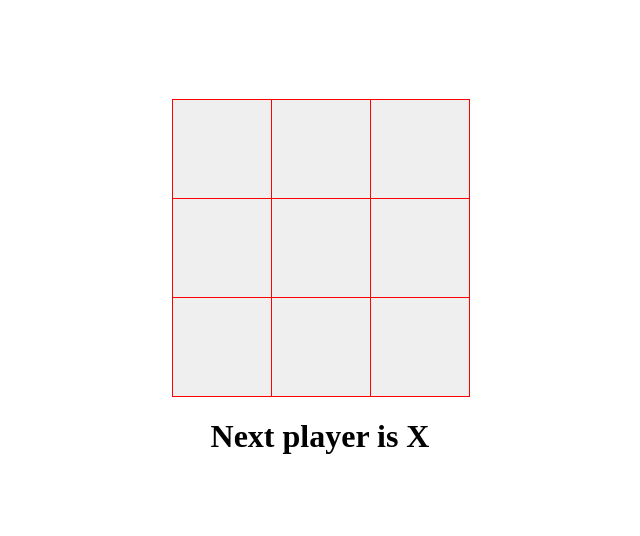
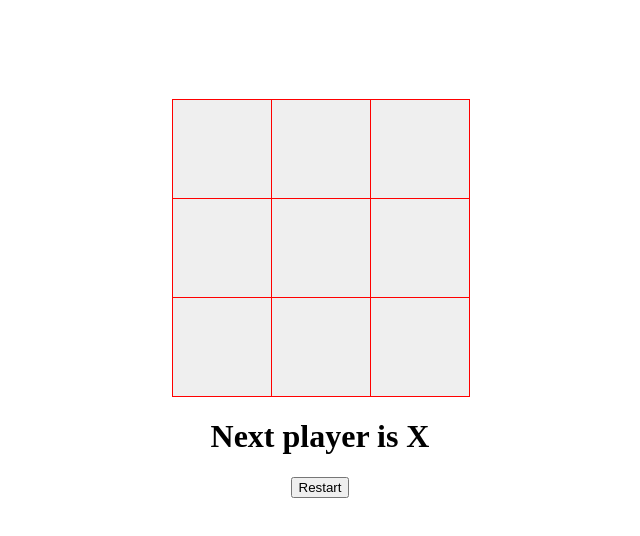
Before and after one commit to LaurenCummings/react-samples, a React (Vite) app: page / in a window 1280 px wide. Shown: the top 536 px of the page, without its empty margins (320-960 px from the left). Built offline with nearby package versions, Linux system fonts and the light colour scheme.

Commit message:
Added restart button

```diff
--- a/src/components/TicTacToe.jsx
+++ b/src/components/TicTacToe.jsx
@@ -41,11 +41,16 @@ function TicTacToe() {
         return null;
     }
 
+    function handleRestart() {
+        setIsXTurn(true);
+        setSquares(Array(9).fill(''));
+    }
+
     useEffect(() => {
         if (!getWinner(squares) && squares.every((item) => item !== '')) {
             setStatus('This is a draw ! Please restart the game')
         } else if (getWinner(squares)) {
-            setStatus(`Winner is ${getWinner(squares)}`)
+            setStatus(`Winner is ${getWinner(squares)}. Please restart the game.`)
         } else {
             setStatus(`Next player is ${isXTurn ? 'X' : 'O'}`)
         }
@@ -69,6 +74,7 @@ function TicTacToe() {
                 <Square value={squares[8]} onClick={() => handleClick(8)} />
             </div>
             <h1>{status}</h1>
+            <button onClick={handleRestart}>Restart</button>
         </div>
     )
 }
```
